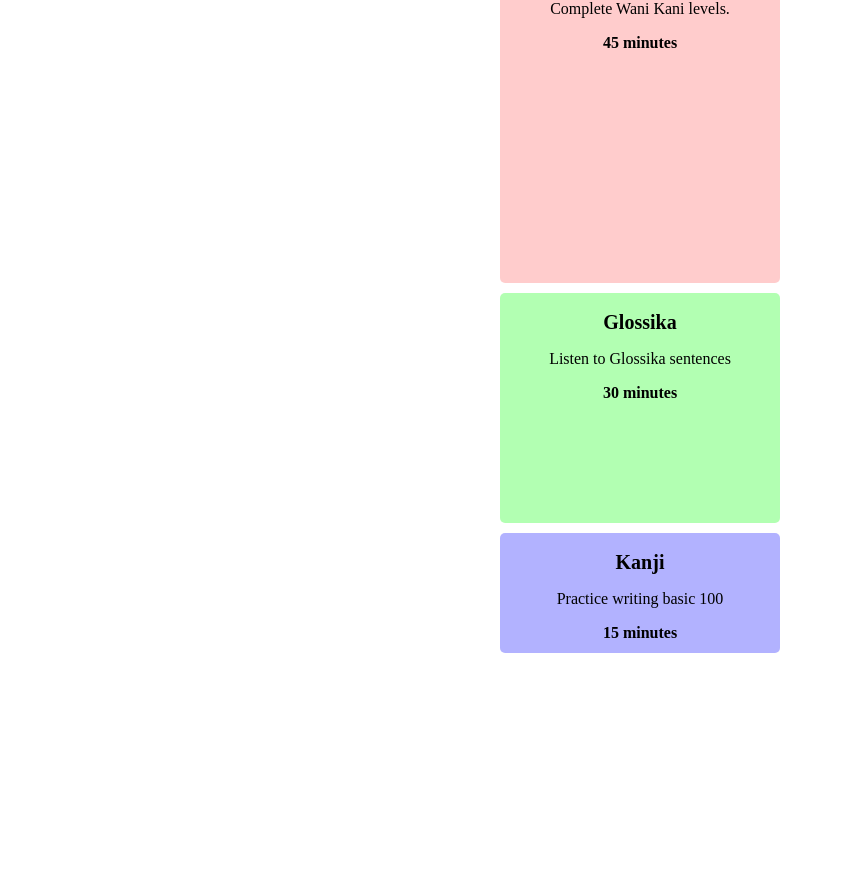
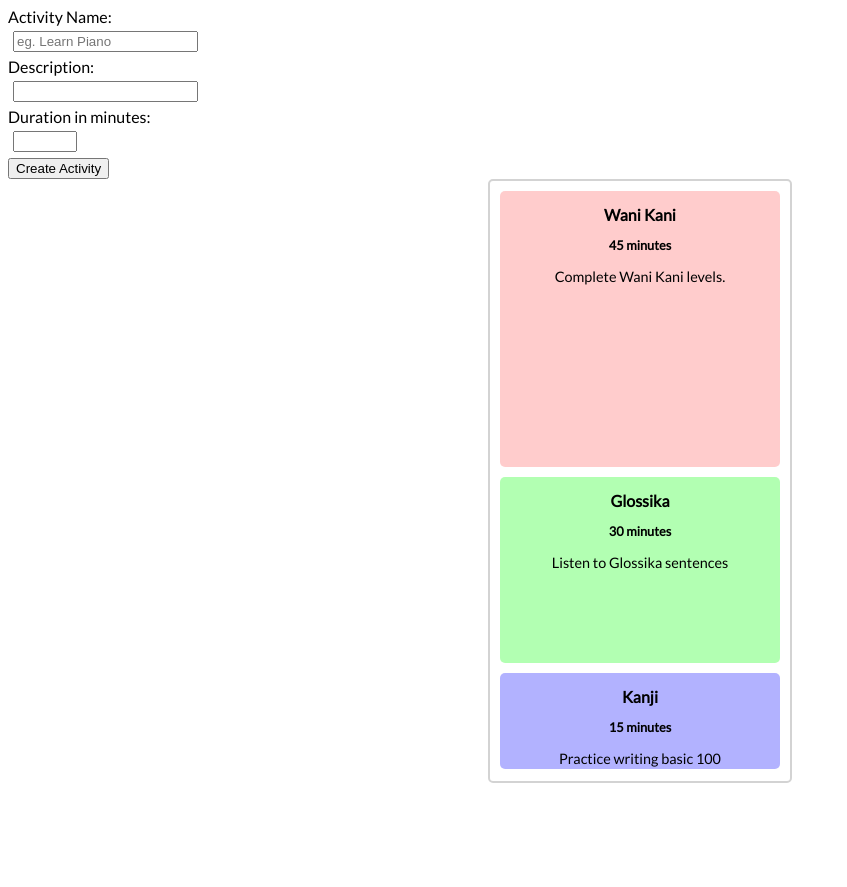
Before and after one commit to okFox/timemapper-fe, a React app: page / in a window 1280 px wide. Shown: the part 75-962 px from the top of the page, without its empty margins (0-847 px from the left). After the commit the page ends 866 px from the top, so only its background shows below. Built offline with nearby package versions, Linux system fonts and the light colour scheme.

Commit message:
activity form rendering

```diff
--- a/src/components/Activity.css
+++ b/src/components/Activity.css
@@ -1,5 +1,11 @@
 .activity {
   border-radius: 5px;
-  padding: 5px;
+  padding: 3px;
   margin: 10px;
+
 }
+
+.form input{
+  display: flex;
+  margin: 5px;
+}
--- a/src/components/Activity.js
+++ b/src/components/Activity.js
@@ -8,13 +8,14 @@
   let actStyle = {
     backgroundColor: props.color,
     height: props.height + '%'
+
   };
 
   return (
     <div className={styles.activity} style={actStyle}>
-      <h1>{props.name}</h1>
+      <span><h1>{props.name}</h1><time>{props.duration} minutes</time></span>
       <p>{props.description}</p>
-      <time>{props.duration} minutes</time>
+
     </div>
   );
 }
--- /dev/null
+++ b/src/components/ActivityForm.js
@@ -0,0 +1,23 @@
+import React from 'react';
+import styles from './Activity.css';
+
+
+const activityForm = () => {
+
+  return (
+    <div className={styles.form}>
+      <form>
+        <h1>Add a New Activity</h1>
+        <label htmlFor='actname'> Activity Name:</label>
+        <input type='text' name='actname' id='actname' placeholder='eg. Learn Piano'></input>
+        <label htmlFor='actdesc'>Description:</label>
+        <input type='textarea' name='actdesc' id='actdesc'></input>
+        <label htmlFor="dur">Duration in minutes:</label>
+        <input type='number' id="dur" name="dur" min="0" max='120' step='15'></input>
+        <button>Create Activity</button>
+      </form>
+    </div>
+  );
+};
+
+export default activityForm;
--- /dev/null
+++ b/src/components/App.css
@@ -0,0 +1,3 @@
+html {
+  font-family: 'Lato', sans-serif;
+}
--- a/src/components/App.js
+++ b/src/components/App.js
@@ -1,7 +1,17 @@
 import React from 'react';
 // import Activities from './Activities';
-import Block from './Block'
+import Block from './Block';
+import ActivityForm from './ActivityForm';
+import './App.css';
 
 export default function App() {
-  return <Block />;
+  return (
+    <>
+      <ActivityForm />
+      <Block />
+    </>
+  );
 }
+
+//activity list
+//block list
--- a/src/components/Block.css
+++ b/src/components/Block.css
@@ -1,23 +1,24 @@
 .block {
-  height: 1000px;
+  height: 600px;
   width: 300px;
+  border: 2px solid lightgrey;
+  border-radius: 5px;
   display: inline-flexbox;
   text-align:center;
-  overflow: hidden;
   margin: auto;
-  justify-content: start;
+
 
 
     h1 {
-      font-size: 1.25rem;
+      font-size: 1rem;
     }
 
     p {
-      font-size: 1rem;
+      font-size: .9rem;
     }
     time {
       font-weight: bold;
-      font-size: 1rem;
+      font-size: .8rem;
       padding-bottom: 5px;
     }
 
--- a/src/components/Block.js
+++ b/src/components/Block.js
@@ -50,7 +50,7 @@
 
   return (
     <div className={styles.block}>
-      {activitiesState.activities.map((activity) => <Activity key={activity.activityId} name={activity.activityName} description={activity.description} duration={activity.duration * blockState.timeUnitInMin} color={activity.color} height={activity.duration * 11 }/>)}
+      {activitiesState.activities.map((activity) => <Activity key={activity.activityId} name={activity.activityName} description={activity.description} duration={activity.duration * blockState.timeUnitInMin} color={activity.color} height={activity.duration * 15 }/>)}
     </div>
   );
 }
--- a/src/index.html
+++ b/src/index.html
@@ -5,6 +5,7 @@
   <meta charset="UTF-8">
   <meta name="viewport" content="width=device-width, initial-scale=1.0">
   <meta http-equiv="X-UA-Compatible" content="ie=edge">
+  <link href="https://fonts.googleapis.com/css?family=Lato&display=swap" rel="stylesheet">
   <title>timemapper-fe</title>
 </head>
 
```
